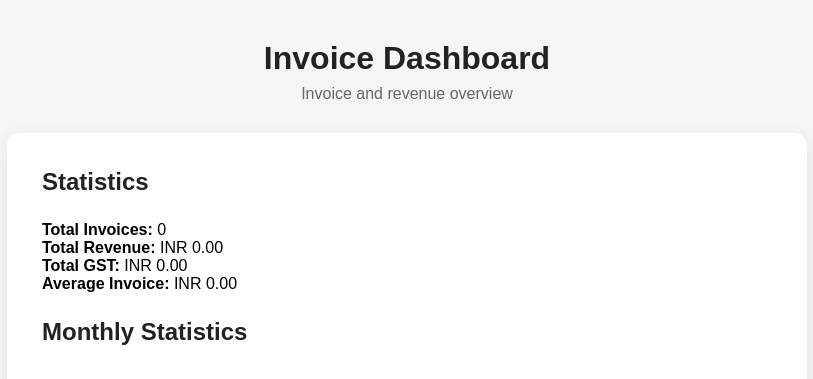
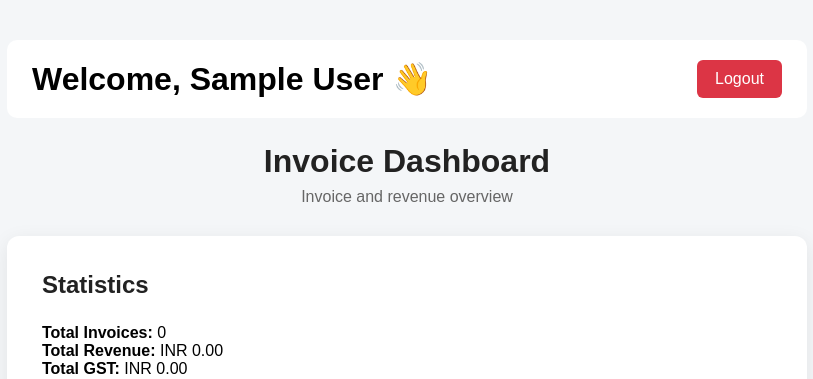
Before and after one commit to Arsalan-Dev-Cloud/Invoice-Generator, a Flask app: page /dashboard in a window 1280 px wide. Shown: the top 379 px of the page, without its empty margins (233-1046 px from the left). Run offline with Flask 3, Linux system fonts and the light colour scheme; the visitor is signed in with stand-in values (Sample User, id 1); data that the repository does not hold is empty.

Commit message:
Dashbaord.html file is updated

```diff
--- a/app.py
+++ b/app.py
@@ -268,20 +268,18 @@ def delete_invoice_route(invoice_id):
 def dashboard():
 
     if "user_id" not in session:
-
         return redirect("/login")
 
     statistics = get_invoice_statistics()
-
     monthly_statistics = get_monthly_statistics()
-
     product_statistics = get_product_statistics()
 
     return render_template(
         "dashboard.html",
         statistics=statistics,
         monthly_statistics=monthly_statistics,
-        product_statistics=product_statistics
+        product_statistics=product_statistics,
+        user_name=session["user_name"]
     )
 
 if __name__ == "__main__":
--- a/templates/dashboard.html
+++ b/templates/dashboard.html
@@ -17,6 +17,37 @@
 >
 
 <script src="https://cdn.jsdelivr.net/npm/chart.js"></script>
+<style>
+.user-header {
+    display: flex;
+    justify-content: space-between;
+    align-items: center;
+
+    background: white;
+    padding: 20px 25px;
+    border-radius: 10px;
+
+    margin-bottom: 25px;
+}
+
+.user-header h2 {
+    font-size: 32px;
+    font-weight: 700;
+    margin: 0;
+}
+
+.logout-button {
+    padding: 10px 18px;
+    background: #dc3545;
+    color: white;
+    text-decoration: none;
+    border-radius: 6px;
+}
+
+.logout-button:hover {
+    background: #b02a37;
+}
+</style>
 
 
 </head>
@@ -29,6 +60,18 @@
     <!-- Header -->
 
     <div class="header">
+
+        <div class="user-header">
+
+            <h2>
+                Welcome, {{ user_name }} 👋
+            </h2>
+
+            <a href="/logout" class="logout-button">
+                Logout
+            </a>
+
+        </div>
 
         <h1>Invoice Dashboard</h1>
 
```
